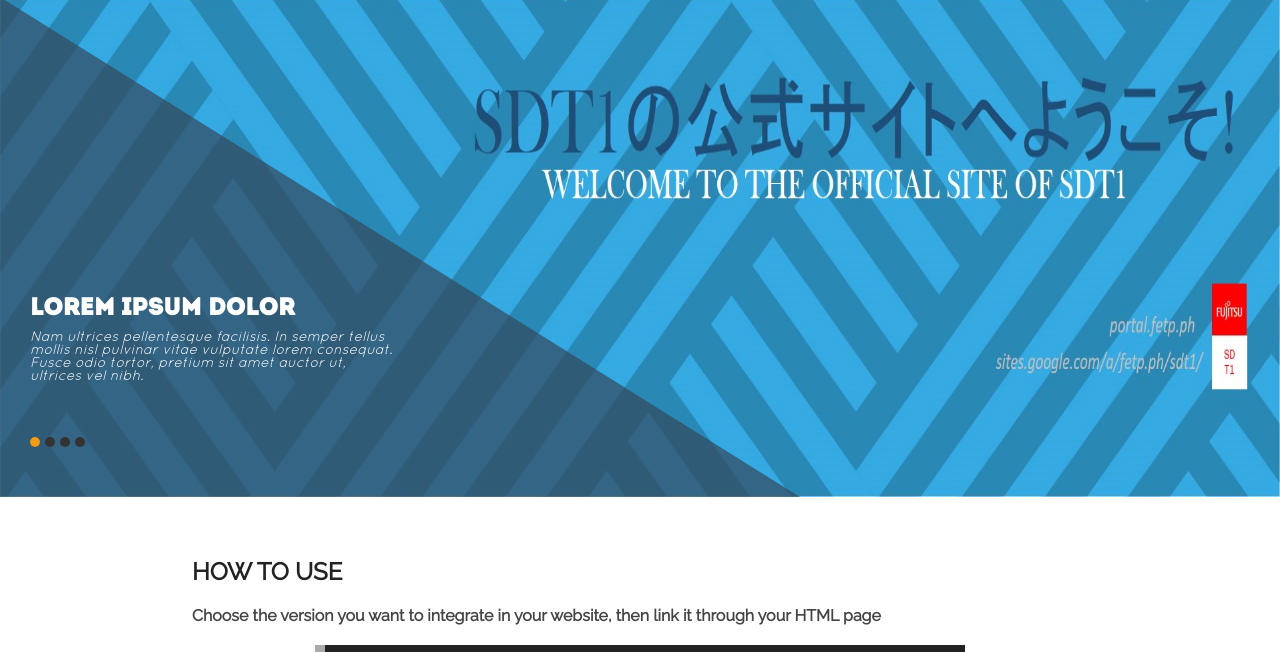
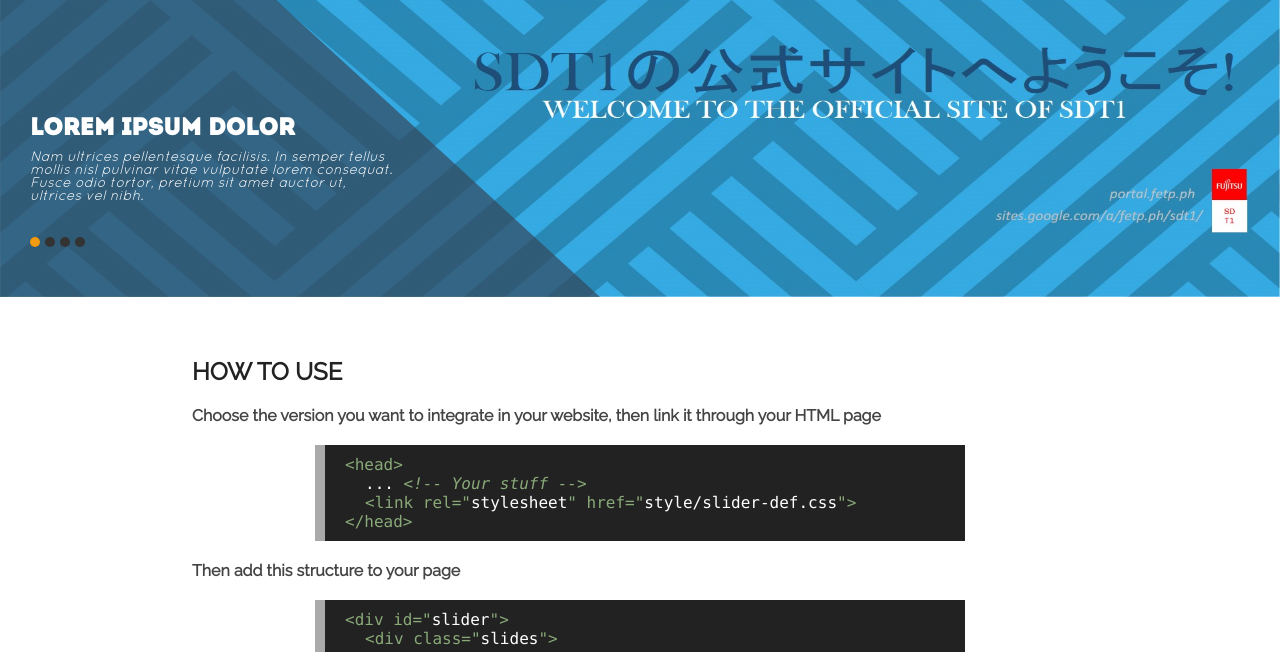
Before and after one commit to SDT1-FETP/SDT1Site_Prod, a plain HTML site: page SDT1-HomeBanner/index.html in a window 1280 px wide. Shown: the part 83-735 px from the top of the page. Drawn offline with Linux system fonts and the light colour scheme.

Commit message:
Add files via upload

```diff
--- a/SDT1-HomeBanner/style/slider-def.css
+++ b/SDT1-HomeBanner/style/slider-def.css
@@ -4,7 +4,7 @@
 /* Slider */
 #slider{
   width:100%;
-  height:500px;
+  height:300px;
   position:relative;
   overflow:hidden;
 }
@@ -47,8 +47,8 @@
 
 /* Legend */
 .legend{
-  border:500px solid transparent;
-  border-left:800px solid rgba(52, 73, 94, .7);
+  border:550px solid transparent;
+  border-left:600px solid rgba(52, 73, 94, .7);
   border-bottom:0;
   position:absolute;
   bottom:0;
@@ -66,7 +66,7 @@
   height:150px;
   float:left;
   position:relative;
-  top:300px;
+  top:120px;
   -webkit-animation:content-s 7.5s infinite;
   -moz-animation:content-s 7.5s infinite;
   animation:content-s 7.5s infinite;
```
